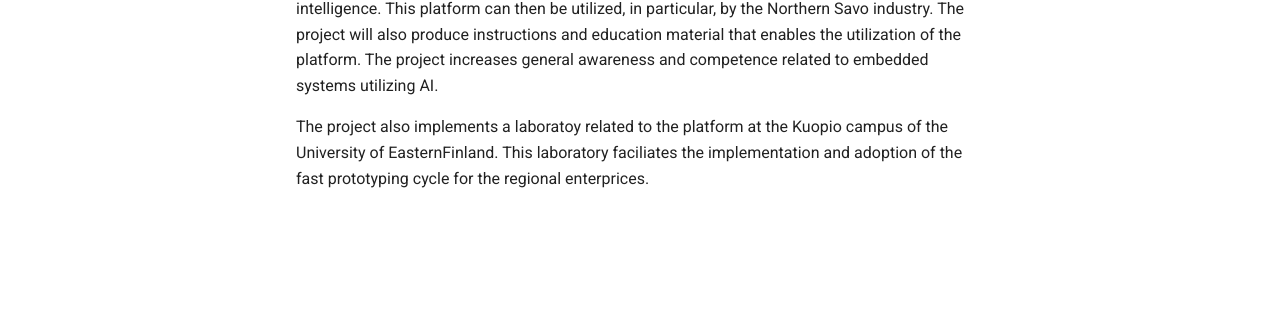
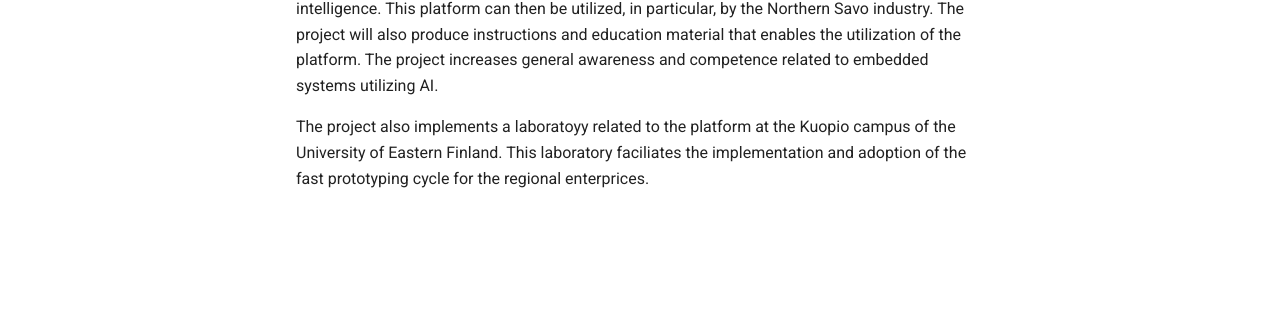
Before and after one commit to aaheikki/embedded_ai_lab, an MkDocs documentation site: the page built from docs/index.md, in a window 1280 px wide. Shown: the part 322-631 px from the top of the page. Built offline with MkDocs 1.6.1 and Material for MkDocs 9.7.7, drawn with Linux system fonts in a browser that asks for light colours.

Commit message:
fixed typos

```diff
--- a/docs/index.md
+++ b/docs/index.md
@@ -9,4 +9,4 @@
 
 The project implements and demonstrates an embedded system platform utilizing artificial intelligence. This platform can then be utilized, in particular, by the Northern Savo industry. The project will also produce instructions and education material that enables the utilization of the platform. The project increases general awareness and competence related to embedded systems utilizing AI.
 
-The project also implements a laboratoy related to the platform at the Kuopio campus of the University of EasternFinland. This laboratory faciliates the implementation and adoption of the fast prototyping cycle for the regional enterprices.
+The project also implements a laboratoyy related to the platform at the Kuopio campus of the University of Eastern Finland. This laboratory faciliates the implementation and adoption of the fast prototyping cycle for the regional enterprices.
```
